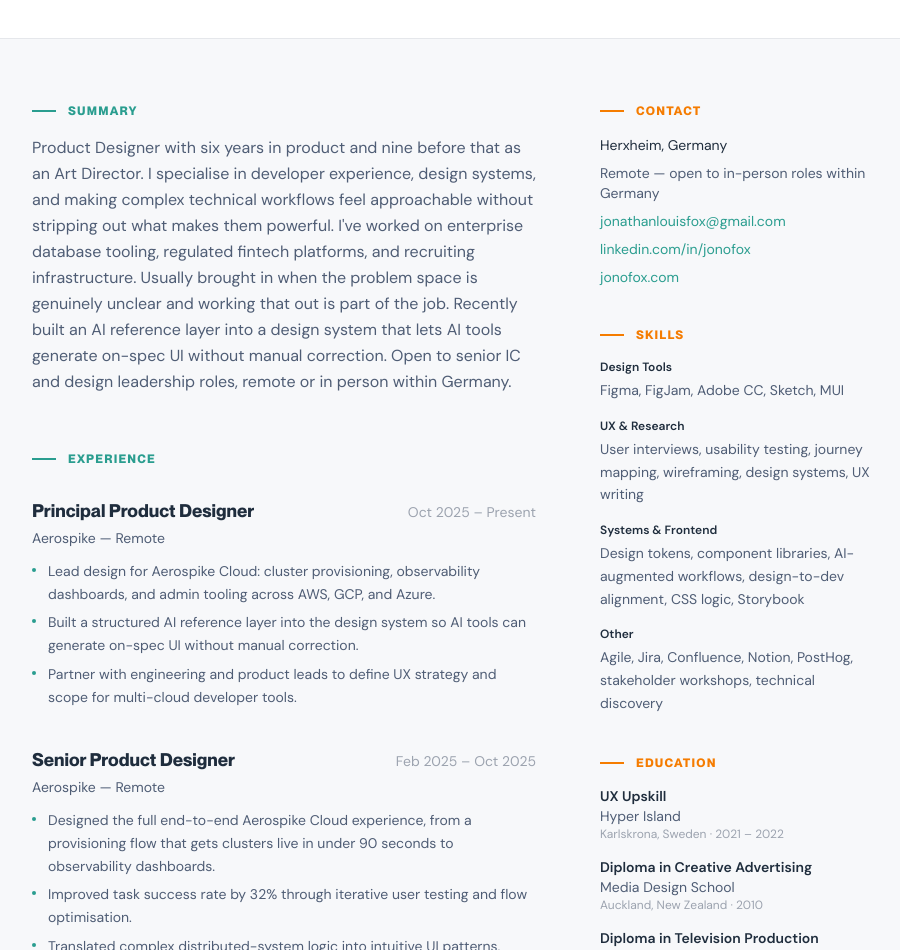
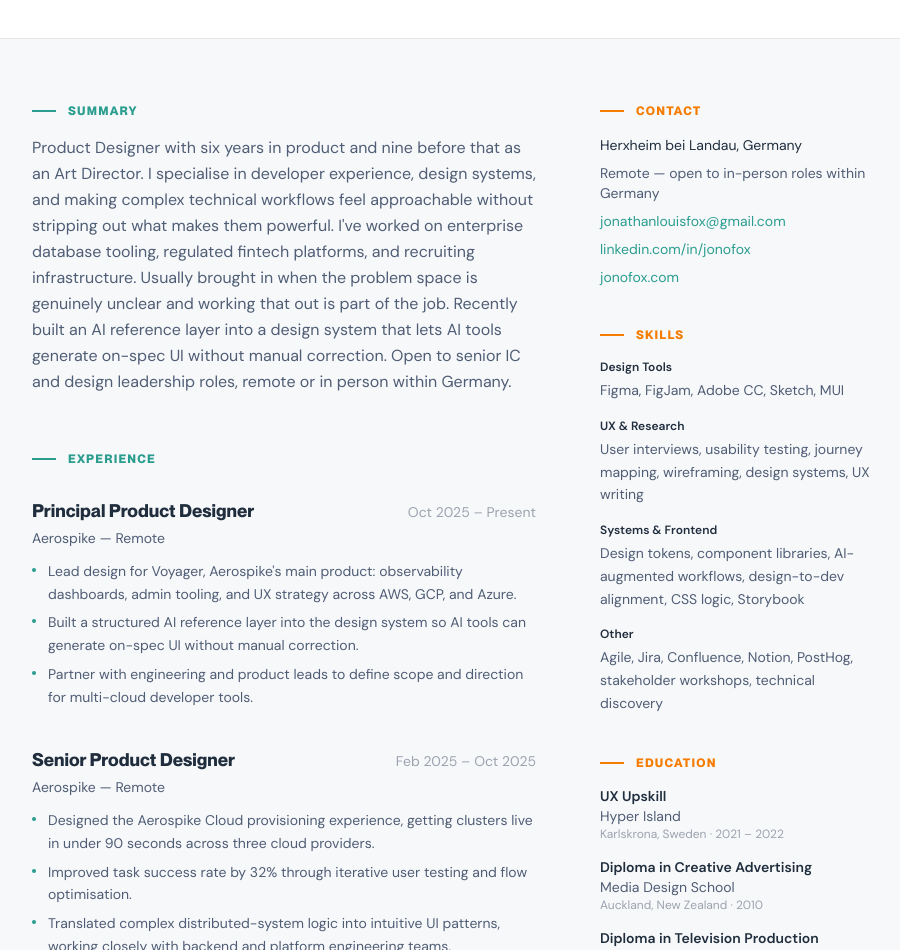
Before and after one commit to jonofoxdesign/jonofox-portfolio, a Next.js app: page /en/resume in a window 1280 px wide. Shown: the part 242-1192 px from the top of the page, without its empty margins (184-1084 px from the left). Built offline with nearby package versions, Linux system fonts and the light colour scheme; no server answers.

Commit message:
Update location to Herxheim bei Landau throughout

```diff
--- a/src/app/[locale]/layout.tsx
+++ b/src/app/[locale]/layout.tsx
@@ -86,10 +86,10 @@
     email: "jonathanlouisfox@gmail.com",
     jobTitle: "Principal Product Designer",
     description:
-      "Principal Product Designer specialising in developer tools, design systems, and complex B2B enterprise products. 6+ years in product design, 9 years as an Art Director. Based in Herxheim, Germany — working fully remote. Open to in-person roles within Germany. Available for senior IC and design leadership roles.",
+      "Principal Product Designer specialising in developer tools, design systems, and complex B2B enterprise products. 6+ years in product design, 9 years as an Art Director. Based in Herxheim bei Landau, Germany — working fully remote. Open to in-person roles within Germany. Available for senior IC and design leadership roles.",
     homeLocation: {
       "@type": "Place",
-      name: "Herxheim, Germany",
+      name: "Herxheim bei Landau, Germany",
     },
     sameAs: [
       "https://www.linkedin.com/in/jonofox/",
--- a/src/app/[locale]/resume/page.tsx
+++ b/src/app/[locale]/resume/page.tsx
@@ -15,7 +15,7 @@
       ? "Lebenslauf — Jono Fox, Principal Product Designer"
       : "Resume — Jono Fox, Principal Product Designer",
     description: isDE
-      ? "Lebenslauf von Jono Fox — Principal Product Designer mit Schwerpunkt auf Developer Experience, Designsysteme und komplexe B2B-Produkte. Basiert in Herxheim, Deutschland. Offen für Remote-Rollen und persönliche Stellen in Deutschland."
+      ? "Lebenslauf von Jono Fox — Principal Product Designer mit Schwerpunkt auf Developer Experience, Designsysteme und komplexe B2B-Produkte. Basiert in Herxheim bei Landau, Deutschland. Offen für Remote-Rollen und persönliche Stellen in Deutschland."
       : "Resume of Jono Fox — Principal Product Designer specialising in developer experience, design systems, and AI-augmented design workflows. Six years in product, nine as an Art Director. Based in Germany, working remotely. Open to senior IC and design leadership roles.",
     openGraph: {
       title: isDE
@@ -36,7 +36,7 @@
     switchLabel: "Auf Deutsch lesen",
     switchHref: "/de/resume",
     contact: {
-      location: "Herxheim, Germany",
+      location: "Herxheim bei Landau, Germany",
       availability: "Remote — open to in-person roles within Germany",
       email: "jonathanlouisfox@gmail.com",
       linkedin: "linkedin.com/in/jonofox",
@@ -57,9 +57,9 @@
           location: "Remote",
           period: "Oct 2025 – Present",
           bullets: [
-            "Lead design for Aerospike Cloud: cluster provisioning, observability dashboards, and admin tooling across AWS, GCP, and Azure.",
+            "Lead design for Voyager, Aerospike's main product: observability dashboards, admin tooling, and UX strategy across AWS, GCP, and Azure.",
             "Built a structured AI reference layer into the design system so AI tools can generate on-spec UI without manual correction.",
-            "Partner with engineering and product leads to define UX strategy and scope for multi-cloud developer tools.",
+            "Partner with engineering and product leads to define scope and direction for multi-cloud developer tools.",
           ],
         },
         {
@@ -68,7 +68,7 @@
           location: "Remote",
           period: "Feb 2025 – Oct 2025",
           bullets: [
-            "Designed the full end-to-end Aerospike Cloud experience, from a provisioning flow that gets clusters live in under 90 seconds to observability dashboards.",
+            "Designed the Aerospike Cloud provisioning experience, getting clusters live in under 90 seconds across three cloud providers.",
             "Improved task success rate by 32% through iterative user testing and flow optimisation.",
             "Translated complex distributed-system logic into intuitive UI patterns, working closely with backend and platform engineering teams.",
           ],
@@ -182,8 +182,8 @@
     switchLabel: "Read in English",
     switchHref: "/en/resume",
     contact: {
-      location: "Herxheim, Deutschland",
-      availability: "Remote — offen für persönliche Stellen in Deutschland",
+      location: "Herxheim bei Landau, Deutschland",
+      availability: "Remote, offen für Vor-Ort-Positionen in Deutschland",
       email: "jonathanlouisfox@gmail.com",
       linkedin: "linkedin.com/in/jonofox",
       linkedinHref: "https://www.linkedin.com/in/jonofox/",
@@ -203,9 +203,9 @@
           location: "Remote",
           period: "Okt 2025 – Heute",
           bullets: [
-            "Verantwortlich für das Design der Aerospike Cloud Plattform: Cluster-Provisionierung, Observability-Dashboards und Admin-Tools über AWS, GCP und Azure.",
+            "Verantwortlich für das Design von Voyager, dem Hauptprodukt von Aerospike: Observability-Dashboards, Admin-Tools und UX-Strategie über AWS, GCP und Azure.",
             "Aufbau einer strukturierten KI-Referenzebene im Designsystem, die es KI-Tools ermöglicht, spezifikationskonforme UI ohne manuelle Korrekturen zu generieren.",
-            "Enge Zusammenarbeit mit Engineering und Produkt zur Definition von UX-Strategie und Scope für Multi-Cloud-Developer-Tools.",
+            "Enge Zusammenarbeit mit Engineering und Produkt zur Definition von Scope und Ausrichtung für Multi-Cloud-Developer-Tools.",
           ],
         },
         {
@@ -214,7 +214,7 @@
           location: "Remote",
           period: "Feb 2025 – Okt 2025",
           bullets: [
-            "Gestaltung der kompletten Aerospike Cloud Erfahrung — von einem Provisionierungsflow, der Cluster in unter 90 Sekunden in Betrieb nimmt, bis zu Observability-Dashboards.",
+            "Gestaltung des Aerospike Cloud Provisionierungsflows, der Cluster in unter 90 Sekunden über drei Cloud-Anbieter in Betrieb nimmt.",
             "Verbesserung der Aufgaben-Erfolgsrate um 32 % durch Nutzertests und iterative Optimierung der Abläufe.",
             "Komplexe verteilte Systemlogik in intuitive UI-Muster übersetzt, in enger Zusammenarbeit mit Backend- und Plattform-Engineering.",
           ],
```
